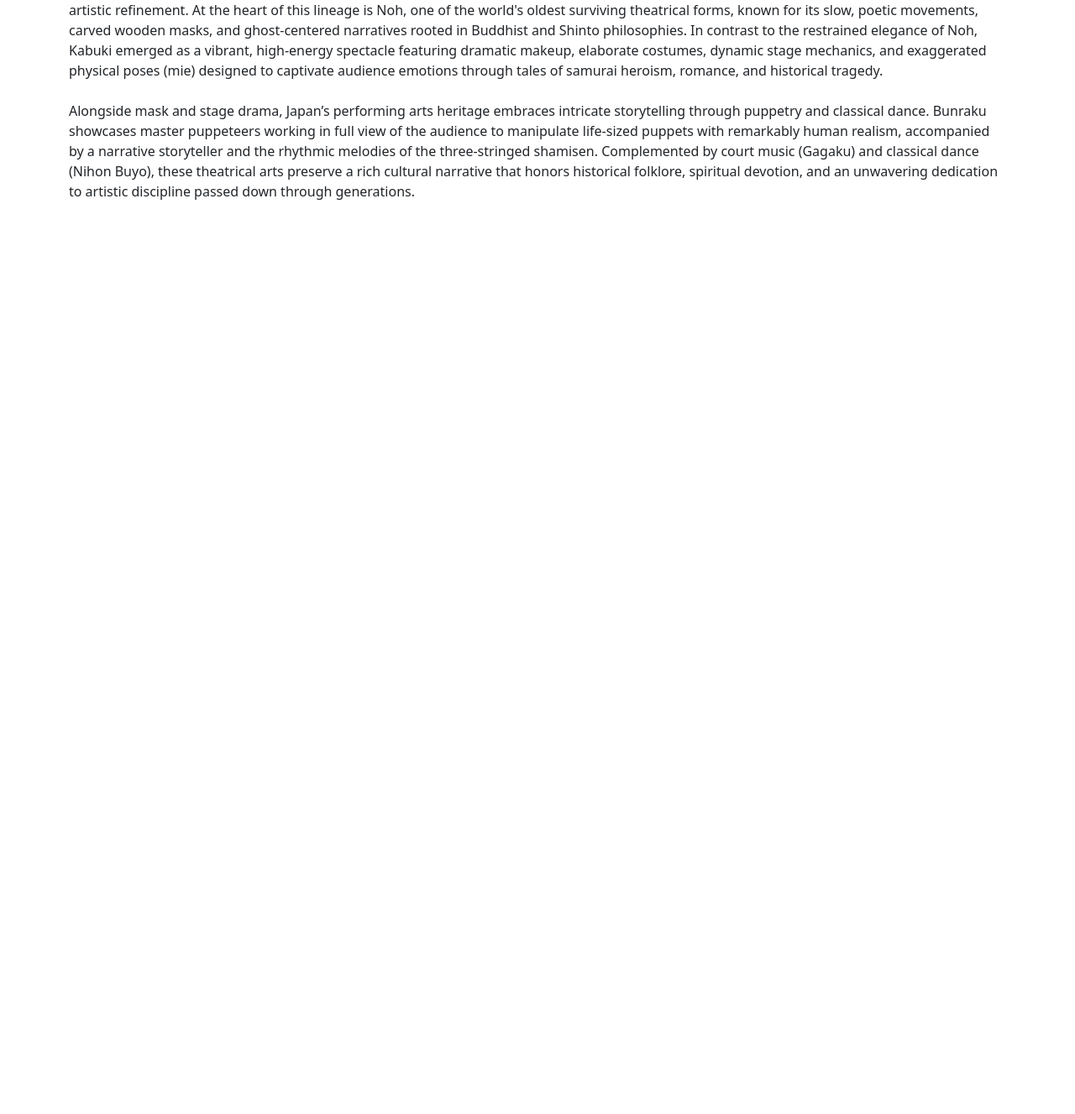
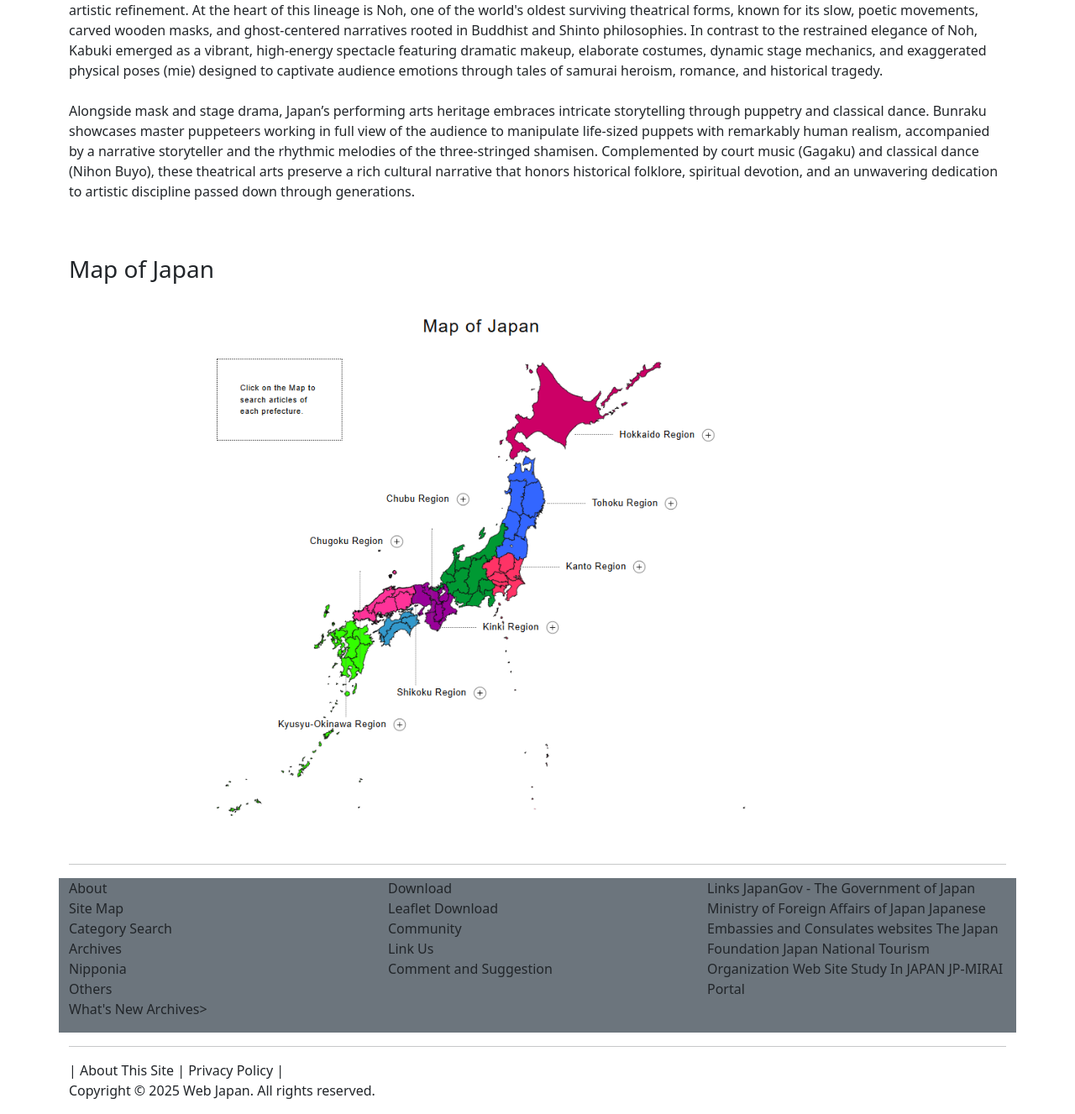
Before and after one commit to PasidiAnuththara/Day-5-Practise, a plain HTML site: page index.html in a window 1280 px wide. Shown: the part 3044-4371 px from the top of the page at 84% size. Before the commit the page ends 3300 px from the top, so only its background shows below. Drawn offline with nearby package versions, Linux system fonts and the light colour scheme.

Commit message:
commit full web page

```diff
--- a/index.html
+++ b/index.html
@@ -161,9 +161,59 @@
                    <br>
                    <br>
                    Alongside mask and stage drama, Japan’s performing arts heritage embraces intricate storytelling through puppetry and classical dance. Bunraku showcases master puppeteers working in full view of the audience to manipulate life-sized puppets with remarkably human realism, accompanied by a narrative storyteller and the rhythmic melodies of the three-stringed shamisen. Complemented by court music (Gagaku) and classical dance (Nihon Buyo), these theatrical arts preserve a rich cultural narrative that honors historical folklore, spiritual devotion, and an unwavering dedication to artistic discipline passed down through generations.
+                </p><br><br>
+            </div>
+        </div>
+
+        <div class="col">
+            <h3>Map of Japan</h3>
+            <img src="image/Screenshot 2026-10-12 144500.png" width="1000">
+        </div>
+
+        <hr>
+
+
+        <div class="row bg-secondary">
+            <div class="col">
+                <p>About <br>
+                    Site Map <br>
+                    Category Search <br>
+                    Archives <br>
+                    Nipponia <br>
+                    Others <br>
+                    What's New Archives>
+                </p>
+            </div>
+
+            <div class="col">
+                <p>
+                    Download <br>
+                    Leaflet Download <br>
+                    Community <br>
+                    Link Us <br>
+                    Comment and Suggestion
+                </p>
+            </div>
+
+            <div class="col">
+                <p>
+                    Links
+                    JapanGov - The Government of Japan
+                    Ministry of Foreign Affairs of Japan
+                    Japanese Embassies and Consulates websites
+                    The Japan Foundation
+                    Japan National Tourism Organization Web Site
+                    Study In JAPAN
+                    JP-MIRAI Portal
                 </p>
             </div>
         </div>
+
+        <hr>
+        <p>
+            | About This Site | Privacy Policy |<br>Copyright © 2025 Web Japan. All rights reserved.
+        </p>
+
 
     </div>
 
```
Also changed, not shown: image/Screenshot 2026-10-12 144500.png (added).
